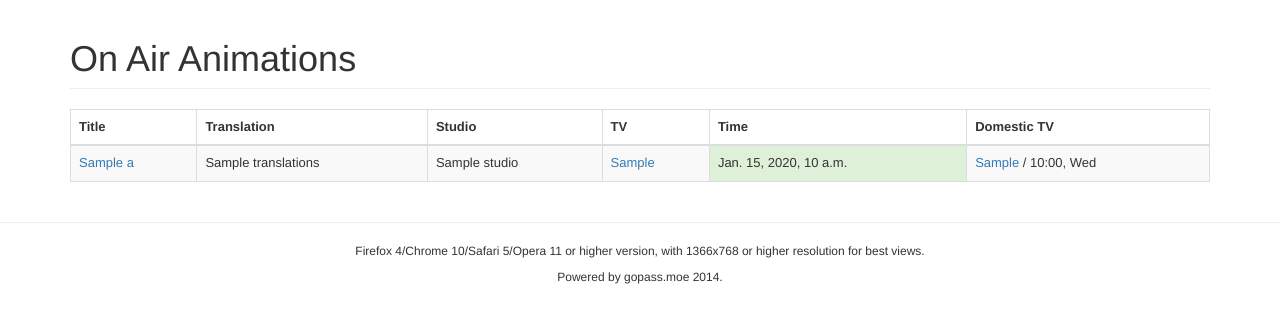
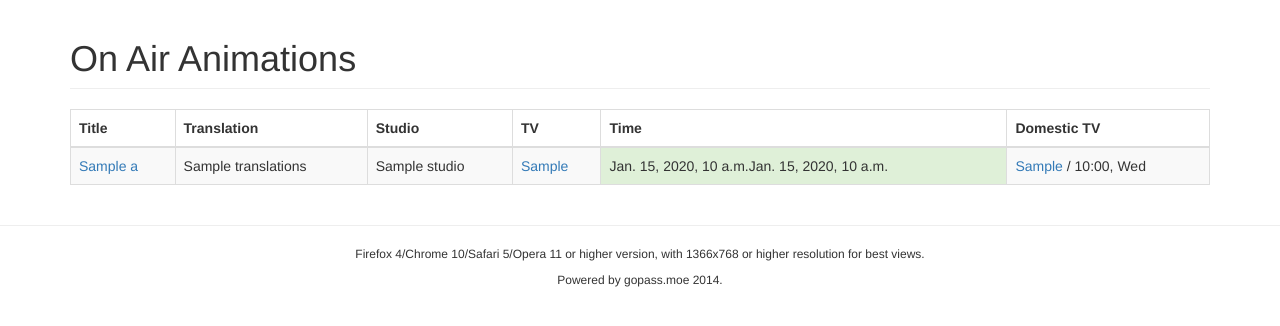
Before and after one commit to jffifa/gopass_moe, a Django app: template kotoridb/templates/kotoridb/on_air.html in a window 1280 px wide. Shown: the part 51-377 px from the top of the page. Run offline with Django 3.2, Linux system fonts and the light colour scheme; the template is opened without the code that fills it: most values are stand-ins (such as "Sample title", 1, 10 or a date in 2020); some libraries are stand-ins or nearby versions.

Commit message:
modified

```diff
--- a/kotoridb/static/kotoridb/kotoridb.css
+++ b/kotoridb/static/kotoridb/kotoridb.css
@@ -7,12 +7,20 @@
 }
 
 body {
-    padding-top: 50px;
-    padding-bottom: 30px;
+    padding-top:50px;
+    padding-bottom:30px;
 }
 
 #footer {
-    text-align: center;
-    font-size: 12px;
-    line-height: 16px;
+    text-align:center;
+    font-size:12px;
+    line-height:16px;
 }
+
+span.time-nowrap {
+    white-space:nowrap;
+}
+
+table.itemlist {
+    font-size:13pt;
+}
--- a/kotoridb/templates/kotoridb/on_air.html
+++ b/kotoridb/templates/kotoridb/on_air.html
@@ -5,7 +5,7 @@
 <div class="row">
 <div class="col-lg-12">
 <h1 class="page-header">On Air Animations</h1>
-<table class="table table-striped table-bordered" style="font-size:13px">
+<table class="table table-striped table-bordered" style="itemlist">
 <thead>
     <tr>
         <th>Title</th>
@@ -26,7 +26,7 @@
         <td>{% if a.on_air_link %}<a href="{{ a.on_air_link}}">{% endif %}
             {% if a.on_air_tv %}{{ a.on_air_tv }}{% endif %}
             {% if a.on_air_link %}</a>{% endif %}</td>
-        <td class="{% if a.on_air_time > time_now %}info{% else %}success{% endif %}">{{ a.on_air_time_show }}</td>
+    <td class="{% if a.on_air_time > time_now %}info{% else %}success{% endif %}"><span class="time-nowrap">{{ a.on_air_time_show }}</span><span class="time-nowrap">{{ a.on_air_date_show }}</span></td>
         <td>{% if a.dom_on_air_link %}<a href="{{ a.dom_on_air_link}}">{% endif %}
             {% if a.dom_on_air_tv %}{{ a.dom_on_air_tv }}{% endif %}{% if a.dom_on_air_link %}</a>{% endif %}
             {% if a.dom_on_air_link %}/ {{ a.dom_on_air_time|date:"H:i, D" }}{% endif %}</td>
--- a/kotoridb/views.py
+++ b/kotoridb/views.py
@@ -24,9 +24,9 @@ def on_air_time_show(t):
     if int(t.strftime('%H')) <= 4:
         h = 24+int(t.strftime('%H'))
         tt = t - datetime.timedelta(days=1)
-        return (int(tt.strftime('%w')), str(h)+tt.strftime(':%M, %a, %Y-%m-%d'))
+        return (int(tt.strftime('%w')), str(h)+tt.strftime(':%M, %a'), tt.strftime('%Y-%m-%d'))
     else:
-        return (int(t.strftime('%w')), t.strftime('%H:%M, %a, %Y-%m-%d'))
+        return (int(t.strftime('%w')), t.strftime('%H:%M, %a'), t.strftime('%Y-%m-%d'))
 
 def on_air(request):
 
@@ -37,7 +37,7 @@ def on_air(request):
     for a in animes:
         end_time = a.on_air_time + datetime.timedelta(weeks=a.on_air_weeks)
         if end_time > now:
-            w, a.on_air_time_show = on_air_time_show(a.on_air_time)
+            w, a.on_air_time_show, a.on_air_date_show = on_air_time_show(a.on_air_time)
             a.dom_on_air_time_show = on_air_time_show(a.dom_on_air_time) if a.dom_on_air_time else None
             on_air_animes[w].append(a)
 
```
